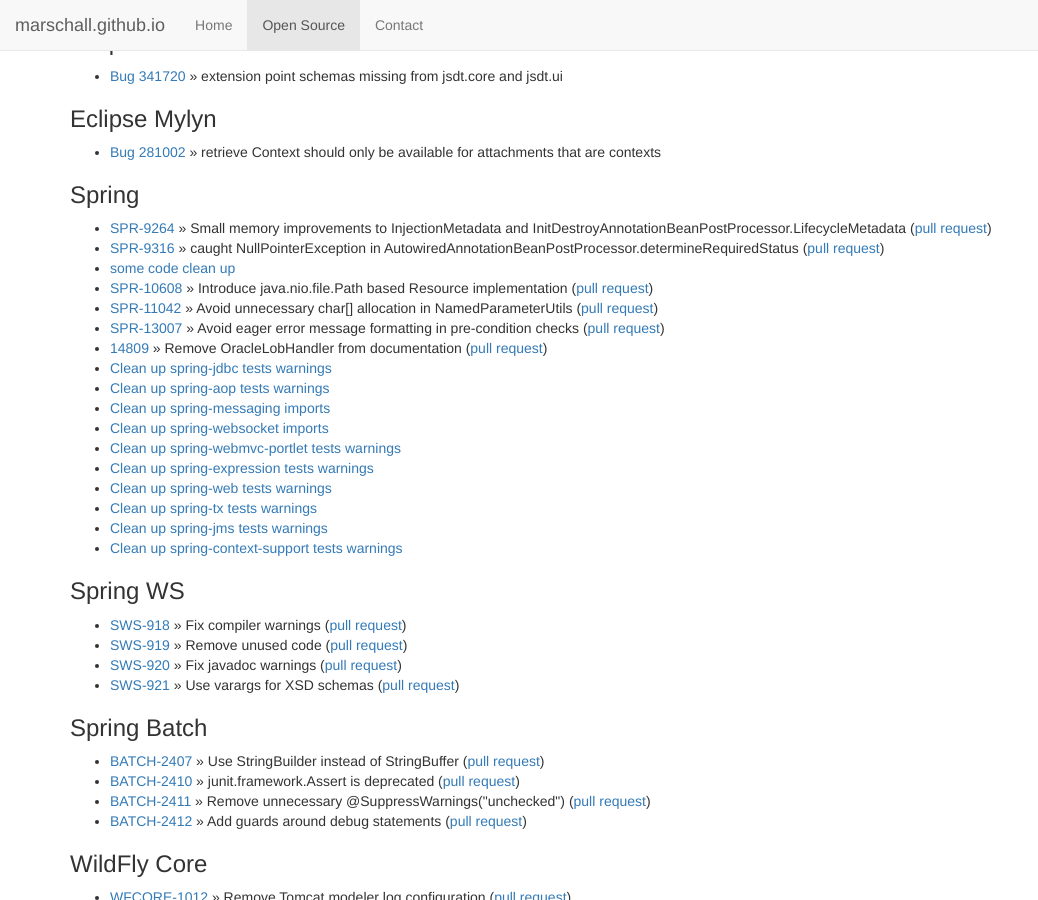
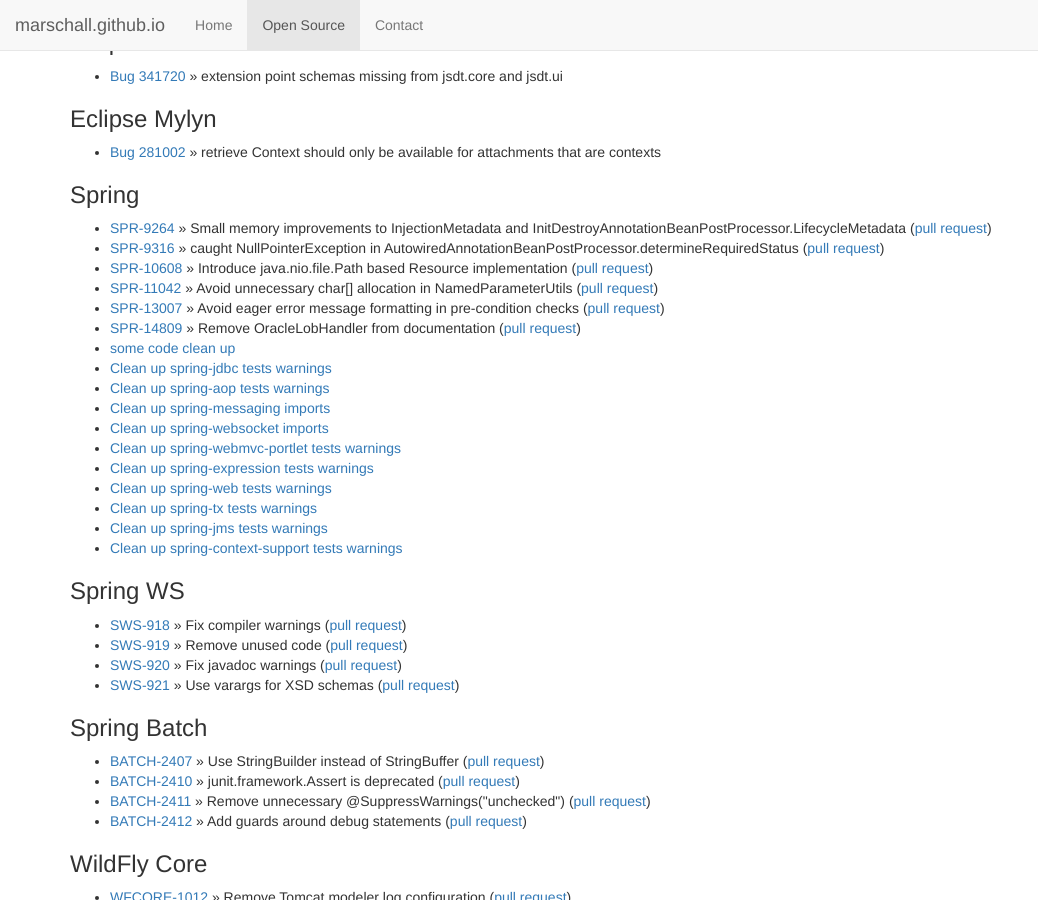
Before and after one commit to marschall/marschall.github.com, a Jekyll site: the page built from open-source.html, in a window 1280 px wide and 900 px high, scrolled down 918 px. Shown: the whole window, without its empty margins (0-1038 px from the left). Built offline with Jekyll 4.4.1, drawn with Linux system fonts in a browser that asks for light colours.

Commit message:
more spring clean up

```diff
--- a/open-source.html
+++ b/open-source.html
@@ -75,13 +75,13 @@
   <li><a href="https://jira.springsource.org/browse/SPR-9264">SPR-9264</a> &raquo;
 Small memory improvements to InjectionMetadata and InitDestroyAnnotationBeanPostProcessor.LifecycleMetadata (<a href="https://github.com/SpringSource/spring-framework/pull/37">pull request</a>)</li>
   <li><a href="https://jira.springsource.org/browse/SPR-9316">SPR-9316</a> &raquo; caught NullPointerException in AutowiredAnnotationBeanPostProcessor.determineRequiredStatus (<a href="https://github.com/SpringSource/spring-framework/pull/64">pull request</a>)</li>
-  <li><a href="https://github.com/SpringSource/spring-framework/pull/34">some code clean up</a></li>
   <li><a href="https://jira.springsource.org/browse/SPR-10608">SPR-10608</a> &raquo;
 Introduce java.nio.file.Path based Resource implementation (<a href="https://github.com/SpringSource/spring-framework/pull/295">pull request</a>)</li>
   <li><a href="https://jira.springsource.org/browse/SPR-11042">SPR-11042</a> &raquo;
 Avoid unnecessary char[] allocation in NamedParameterUtils (<a href="https://github.com/spring-projects/spring-framework/pull/397">pull request</a>)</li>
   <li><a href="https://jira.spring.io/browse/SPR-13007">SPR-13007</a> &raquo; Avoid eager error message formatting in pre-condition checks (<a href="https://github.com/spring-projects/spring-framework/pull/797">pull request</a>)</li>
-  <li><a href="https://jira.spring.io/browse/SPR-14809">14809</a> &raquo; Remove OracleLobHandler from documentation (<a href="https://github.com/spring-projects/spring-framework/pull/1204">pull request</a>)</li>
+  <li><a href="https://jira.spring.io/browse/SPR-14809">SPR-14809</a> &raquo; Remove OracleLobHandler from documentation (<a href="https://github.com/spring-projects/spring-framework/pull/1204">pull request</a>)</li>
+  <li><a href="https://github.com/spring-projects/spring-framework/pull/34">some code clean up</a></li>
   <li><a href="https://github.com/spring-projects/spring-framework/pull/518">Clean up spring-jdbc tests warnings</a></li>
   <li><a href="https://github.com/spring-projects/spring-framework/pull/519">Clean up spring-aop tests warnings</a></li>
   <li><a href="https://github.com/spring-projects/spring-framework/pull/520">Clean up spring-messaging imports</a></li>
```
